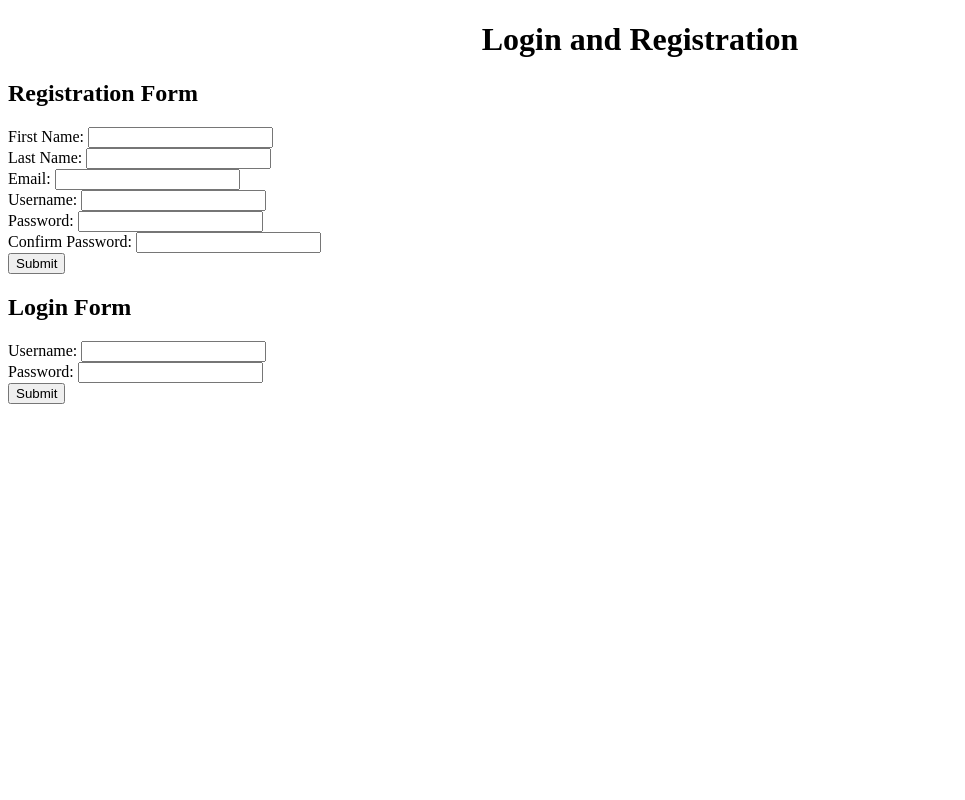
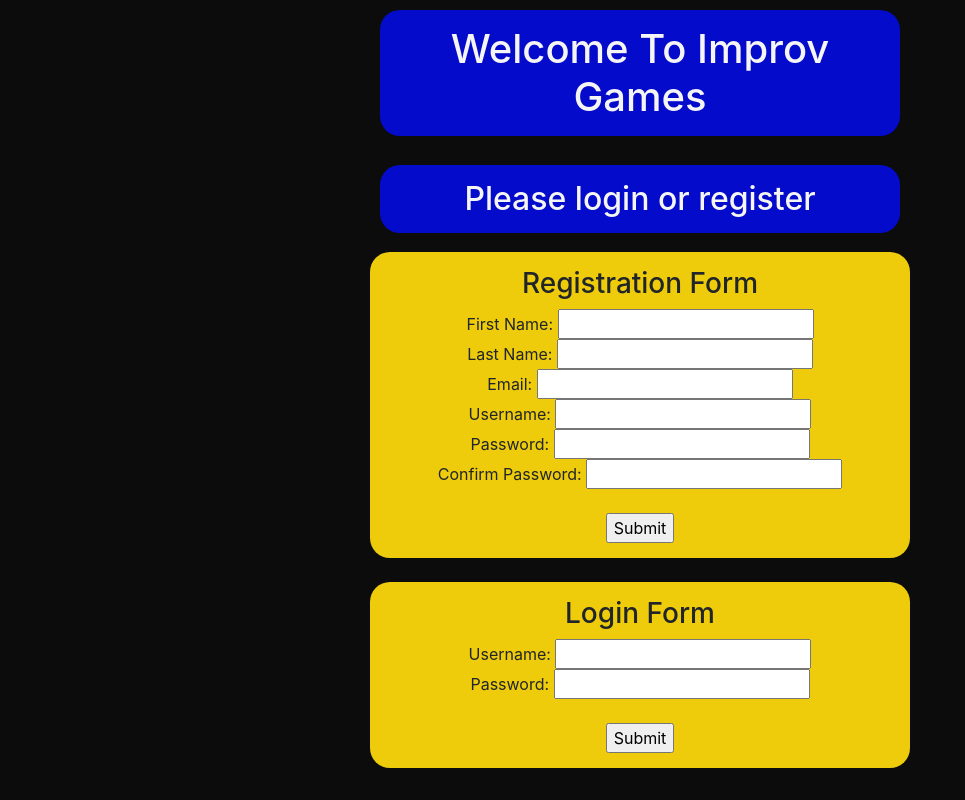
Before and after one commit to ryandrobel/improv_games, a Django app: page / in a window 1280 px wide. Shown: the whole page, without its empty margins (0-965 px from the left). Run offline with Django 3.2, Linux system fonts and the light colour scheme; some libraries are stand-ins or nearby versions.

Commit message:
this is for the styling we added

```diff
--- /dev/null
+++ b/login/static/css/style.css
@@ -0,0 +1,18 @@
+body {
+    background-color: rgb(12, 12, 12);
+}
+
+.reg ,.login{
+    background-color: rgb(238, 204, 11);
+    border-radius: 20px;
+    padding: 15px;
+}
+
+h1, h2{
+    background-color: #050bcb;
+    margin: 10px;
+    margin-bottom: -5px;
+    padding: 15px;
+    border-radius: 20px;
+    color: whitesmoke;
+}
--- a/login/templates/login.html
+++ b/login/templates/login.html
@@ -2,20 +2,35 @@
 <html lang="en">
 
 <head>
+    {% load static %}
     <meta charset="UTF-8">
     <meta name="viewport" content="width=device-width, initial-scale=1.0">
-    <title>Document</title>
+    <title>Login & Registration</title>
+    <link rel="stylesheet" href="https://stackpath.bootstrapcdn.com/bootstrap/4.3.1/css/bootstrap.min.css"
+        integrity="sha384-ggOyR0iXCbMQv3Xipma34MD+dH/1fQ784/j6cY/iJTQUOhcWr7x9JvoRxT2MZw1T" crossorigin="anonymous">
+    <link rel="stylesheet" href="{% static 'css/style.css' %}">
 </head>
 
 <body>
-    <h1 style="text-align: center;">Login and Registration</h1>
 
+    <div class='container'>
+        <div class='row'>
+            <div class="col-md-6 offset-md-3 text-center">
+                <div class='row'>
+                    <div class='col'>
+                        <h1>Welcome To Improv Games</h1><br>
+                    </div>
+                </div>
+                <div class='row'>
+                    <div class='col'>
+                        <h2>Please login or register</h2><br>
+                    </div>
+                </div>
                 {% for message in messages %}
                 <p>{{ message }}</p>
                 {% endfor %}
-
                 <div class="reg">
-        <h2>Registration Form</h2>
+                    <h3>Registration Form</h3>
                     <form action='/register' method='POST'>
                         {% csrf_token %}
                         First Name: <input type='text' name='first_name'><br>
@@ -23,22 +38,36 @@
                         Email: <input type='email' name='email'><br>
                         Username: <input type='text' name='username'><br>
                         Password: <input type='password' name='password'><br>
-            Confirm Password: <input type='password' name='confirm_password'><br>
+                        Confirm Password: <input type='password' name='confirm_password'><br><br>
                         <input type='submit'>
 
                     </form>
-    </div>
+                </div><br>
 
                 <div class="login">
-        <h2>Login Form</h2>
+                    <h3>Login Form</h3>
                     <form action='/login' method='POST'>
                         {% csrf_token %}
                         Username: <input type='text' name='username'><br>
-            Password: <input type='password' name='password'><br>
+                        Password: <input type='password' name='password'><br><br>
                         <input type='submit'>
                     </form>
 
                 </div>
+            </div>
+        </div>
+    </div>
+
+
+    <script src="https://code.jquery.com/jquery-3.3.1.slim.min.js"
+        integrity="sha384-q8i/X+965DzO0rT7abK41JStQIAqVgRVzpbzo5smXKp4YfRvH+8abtTE1Pi6jizo"
+        crossorigin="anonymous"></script>
+    <script src="https://cdnjs.cloudflare.com/ajax/libs/popper.js/1.14.7/umd/popper.min.js"
+        integrity="sha384-UO2eT0CpHqdSJQ6hJty5KVphtPhzWj9WO1clHTMGa3JDZwrnQq4sF86dIHNDz0W1"
+        crossorigin="anonymous"></script>
+    <script src="https://stackpath.bootstrapcdn.com/bootstrap/4.3.1/js/bootstrap.min.js"
+        integrity="sha384-JjSmVgyd0p3pXB1rRibZUAYoIIy6OrQ6VrjIEaFf/nJGzIxFDsf4x0xIM+B07jRM"
+        crossorigin="anonymous"></script>
 </body>
 
 </html>
```
Also changed, not shown: games/static/css/games_index_style.css (added, +36 -0 lines), games/templates/games_index.html (+6 -4 lines), db.sqlite3, games/static/img/improv+troupe.jpg (added). Lines whose indentation alone changed are shown as unchanged.
